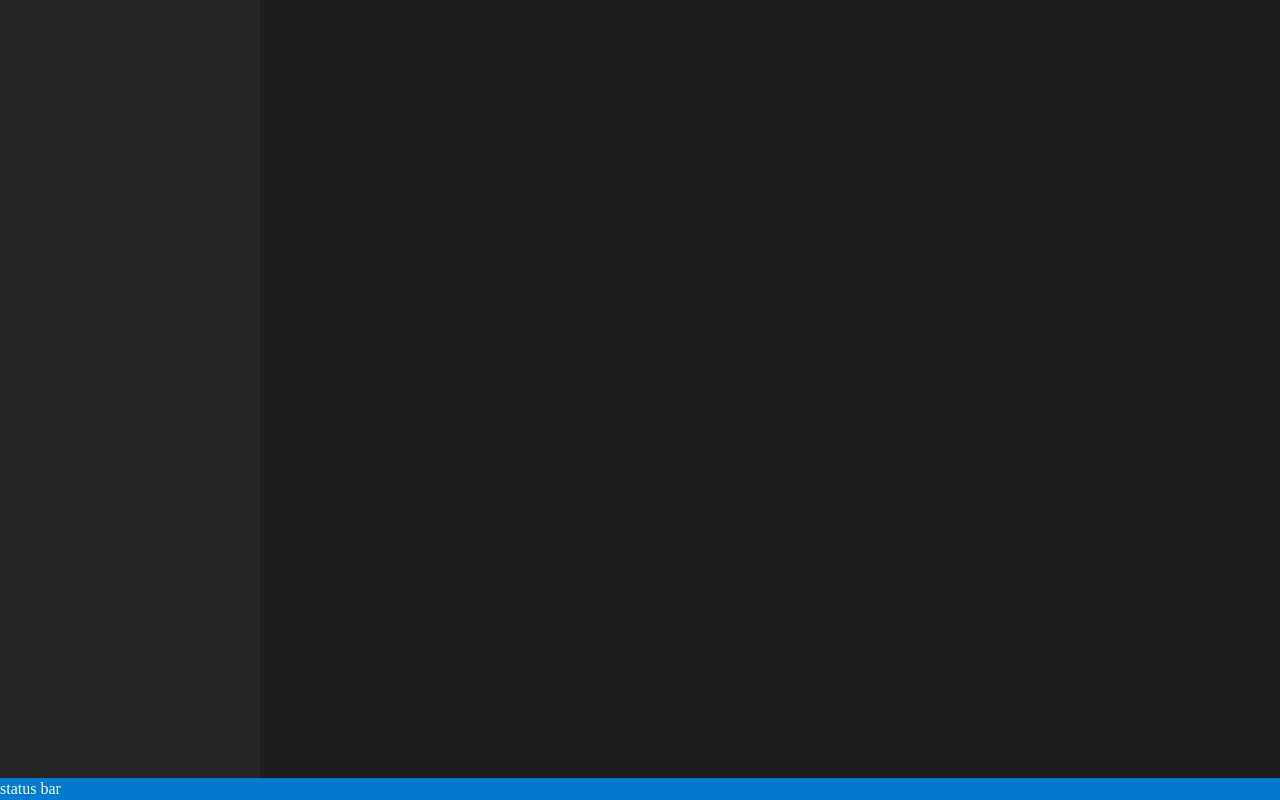
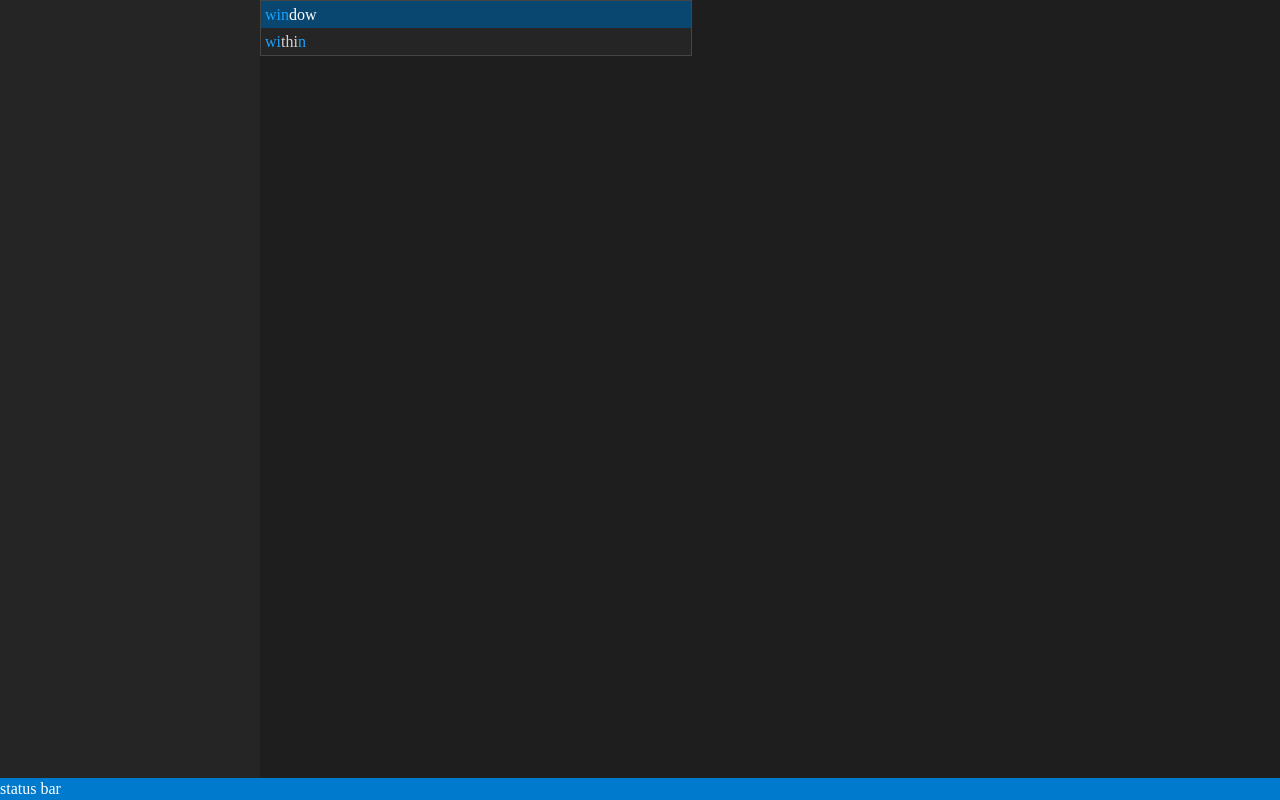
Before and after one commit to LoTwT/mini-vscode-web, a React (Vite) app: page / in a window 1280 px wide. Built offline with nearby package versions, Linux system fonts and the light colour scheme.

Commit message:
feat(Autocomplete): dropdown

```diff
--- /dev/null
+++ b/src/components/Content/components/Autocomplete/Autocomplete.less
@@ -0,0 +1,29 @@
+.autocomplete {
+  width: 430px;
+  max-height: 326px;
+  overflow: auto;
+  border: 1px solid hsl(0, 0%, 27%);
+  background: #252525;
+  z-index: 10;
+  position: absolute;
+  left: 0;
+  top: 0;
+
+  .list {
+    .item {
+      height: 27px;
+      line-height: 27px;
+      color: #d4d4d4;
+      padding-left: 4px;
+
+      .highlight {
+        color: #18a3ff;
+      }
+
+      &.active {
+        background: #094771;
+        color: #fff;
+      }
+    }
+  }
+}
--- /dev/null
+++ b/src/components/Content/components/Autocomplete/Autocomplete.tsx
@@ -0,0 +1,116 @@
+import { useState, useEffect, useMemo } from "react"
+
+import "./Autocomplete.less"
+import { Nullable } from "@/types"
+
+interface IAutocompleteProps {
+  keyword: Nullable<string>
+  x: number
+  y: number
+}
+
+const keywords = [
+  "window",
+  "document",
+  "String",
+  "Number",
+  "Math",
+  "Array",
+  "onclick",
+  "function",
+  "const",
+  "let",
+  "return",
+  "keyword",
+  "useMemo",
+  "within"
+]
+
+const Autocomplete = ({
+  keyword,
+  x,
+  y
+}: IAutocompleteProps) => {
+  const [curr, setCurr] = useState(0)
+  useEffect(() => setCurr(0), [keyword])
+
+  // 关键字匹配
+  const list = useMemo(() => {
+    if (!keyword) return []
+
+    // 1. 直接查找
+    const ret1 = keywords.filter(str => str.search(new RegExp(keyword, "i")) !== -1)
+    ret1.sort((s1, s2) => s1.search(new RegExp(keyword, "i")) - s2.search(new RegExp(keyword, "i")))
+
+    // 2. 可以有其他东西
+    const re = new RegExp(keyword.split("").join(".*"), "i")
+    const ret2 = keywords.filter(str => re.test(str))
+
+    const matchRet = Array.from(new Set([...ret1, ...ret2]))
+    const highlightRet = matchRet.map(str => {
+      const arr: { type: string, value: string; }[] = []
+      let s = 0
+
+      for (let i = 0; i < keyword.length; i++) {
+        let n = str.search(new RegExp(keyword[i], "i"))
+
+        if (n > s) {
+          arr.push({ type: "string", value: str.substring(s, n) })
+        }
+
+        if (arr.length && (arr[arr.length - 1] as any).type === "highlight") {
+          (arr[arr.length - 1] as any).value += str[n]
+        } else {
+          arr.push({ type: "highlight", value: str[n] })
+        }
+
+        s = n + 1
+      }
+
+      if (s < str.length) {
+        arr.push({ type: "string", value: str.substring(s) })
+      }
+
+      return arr
+    })
+
+    return highlightRet
+  }, [keyword])
+
+  console.log(list)
+
+  return list.length > 0 ? (
+    <div
+      className="autocomplete"
+      style={{
+        left: `${x}px`,
+        top: `${y}px`
+      }}
+    >
+      <ul className="list">
+        {list.map((arr, arrIndex) => (
+          <li
+            key={arrIndex}
+            className={[
+              "item",
+              arrIndex === curr ? "active" : ""
+            ].join(" ")}
+          >
+            {arr.map((obj, objIndex) => (
+              <span
+                key={objIndex}
+                className={[
+                  obj.type === "highlight" ? "highlight" : ""
+                ].join(" ")}
+              >
+                {obj.value}
+              </span>
+            ))}
+          </li>
+        ))}
+      </ul>
+    </div>
+  ) : null
+}
+
+export default Autocomplete
--- a/src/components/Content/index.less
+++ b/src/components/Content/index.less
@@ -1,3 +1,4 @@
 .editor-content {
   flex: 1;
+  position: relative;
 }
--- a/src/components/Content/index.tsx
+++ b/src/components/Content/index.tsx
@@ -1,8 +1,10 @@
 import "./index.less"
 import Editor from "./components/Editor/Editor"
+import Autocomplete from "./components/Autocomplete/Autocomplete"
 
 export default () => (
   <div className="editor-content">
     <Editor />
+    <Autocomplete keyword={"win"} x={0} y={0} />
   </div>
 )
```
